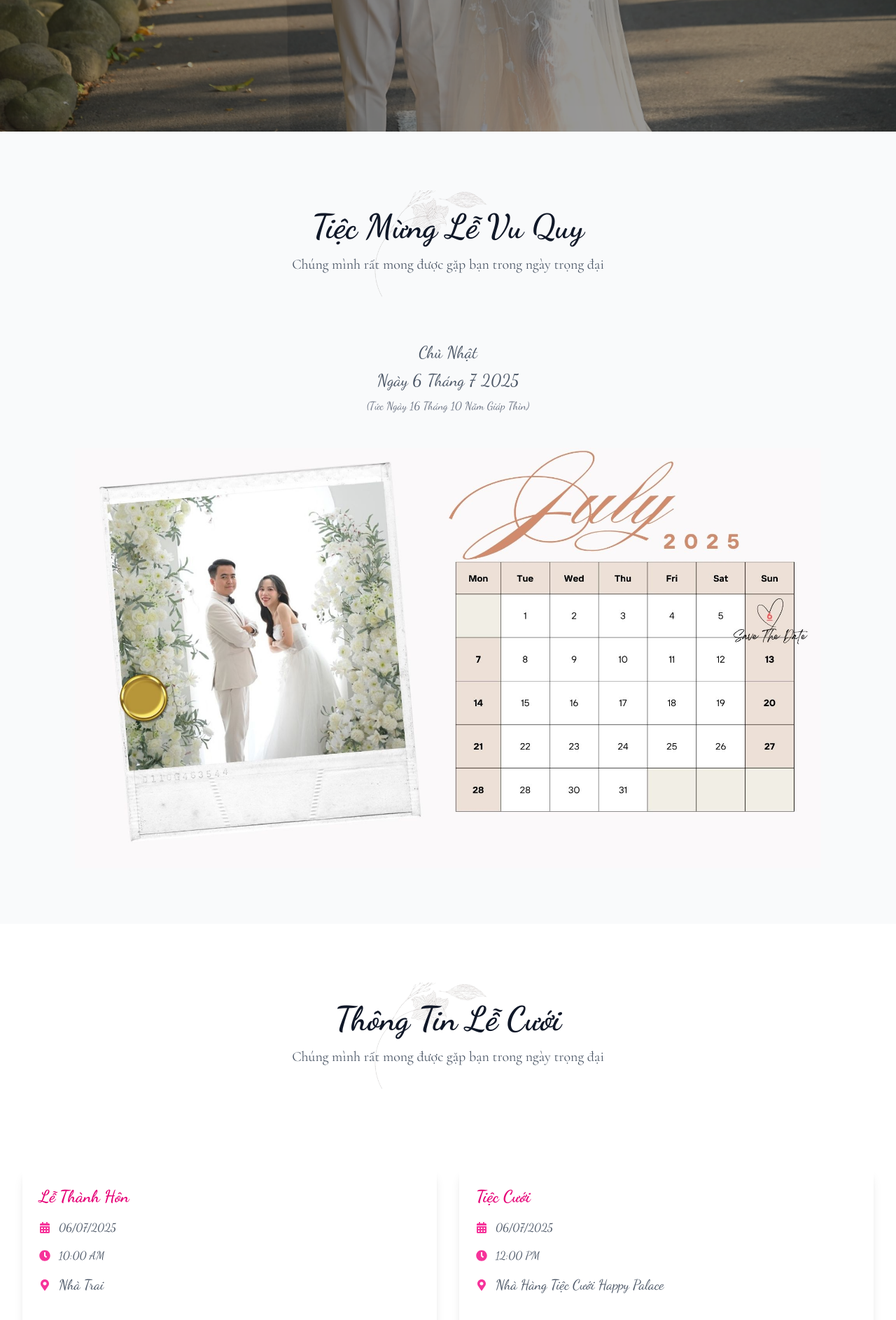
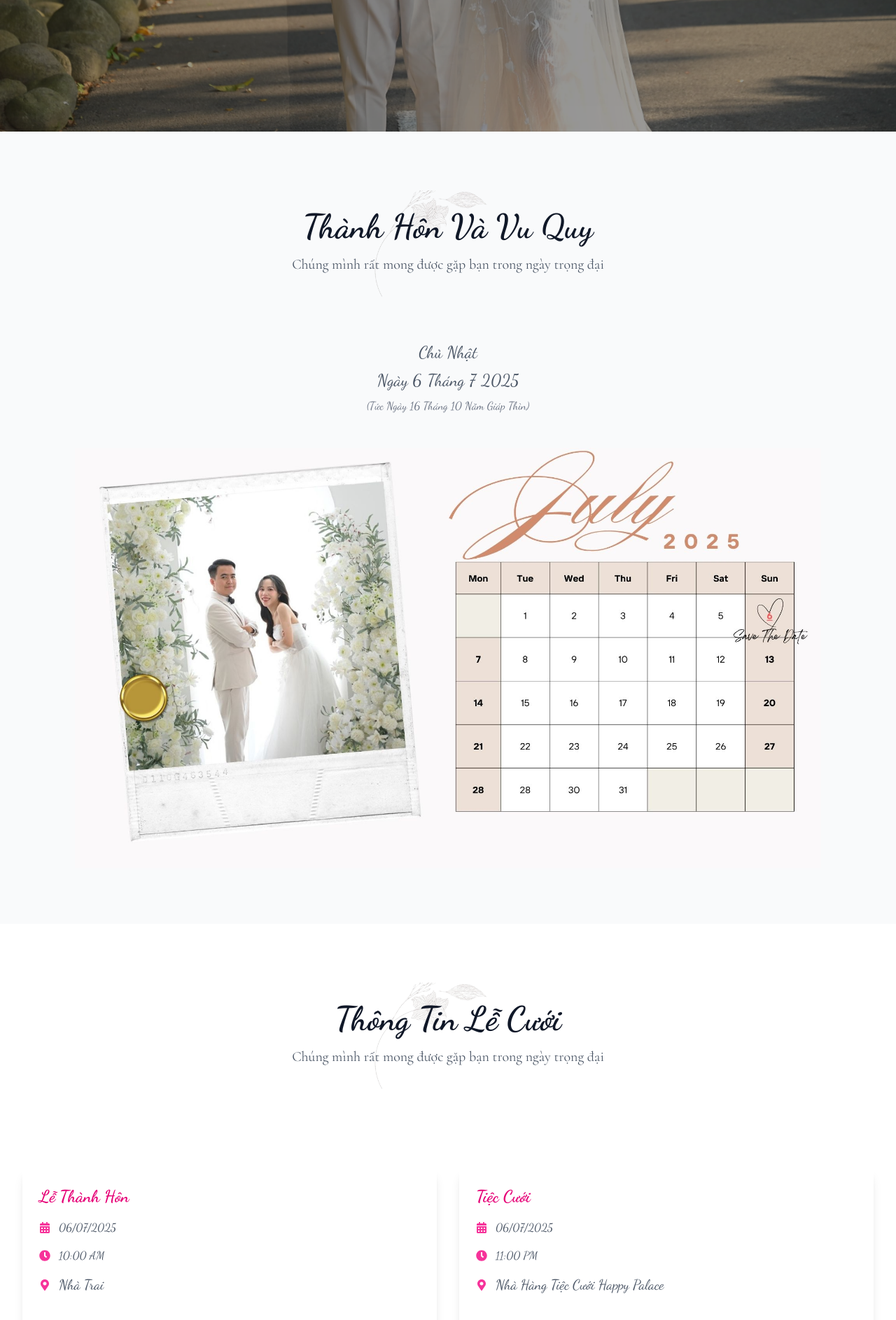
Before and after one commit to TuanNguyen0708/wedding-website, a Next.js app: page / in a window 1280 px wide. Shown: the part 612-2498 px from the top of the page at 70% size. Built offline with nearby package versions, Linux system fonts and the light colour scheme; no server answers; the database is empty; grey boxes are pictures that could not be loaded; a web font is replaced by a local one.

Commit message:
Update wedding event details: change wedding time to 11:00 PM in WeddingDetails component and update title in InvitationCalendar to "Thành Hôn Và Vu Quy" for clarity.

```diff
--- a/src/components/InvitationCalendar.tsx
+++ b/src/components/InvitationCalendar.tsx
@@ -15,7 +15,7 @@ const InvitationCalendar: React.FC = () => {
     <section id="calendar" className="py-20 bg-gray-50">
       <div className="container mx-auto text-center">
         <SectionTitle
-          title="Tiệc Mừng Lễ Vu Quy"
+          title="Thành Hôn Và Vu Quy"
           subtitle="Chúng mình rất mong được gặp bạn trong ngày trọng đại"
         />
 
--- a/src/components/WeddingDetails.tsx
+++ b/src/components/WeddingDetails.tsx
@@ -29,7 +29,7 @@ const events: Event[] = [
   {
     title: 'Tiệc Cưới',
     date: '06/07/2025',
-    time: '12:00 PM',
+    time: '11:00 PM',
     location: 'Nhà Hàng Tiệc Cưới Happy Palace',
     address: 'Đường Phan Khôi, TT. Vĩnh Điện, Thị Xã Điện Bàn, Tỉnh Quảng Nam',
     description: 'Tiệc cưới sẽ được tổ chức tại Nhà Hàng Tiệc Cưới Happy Palace',
```
